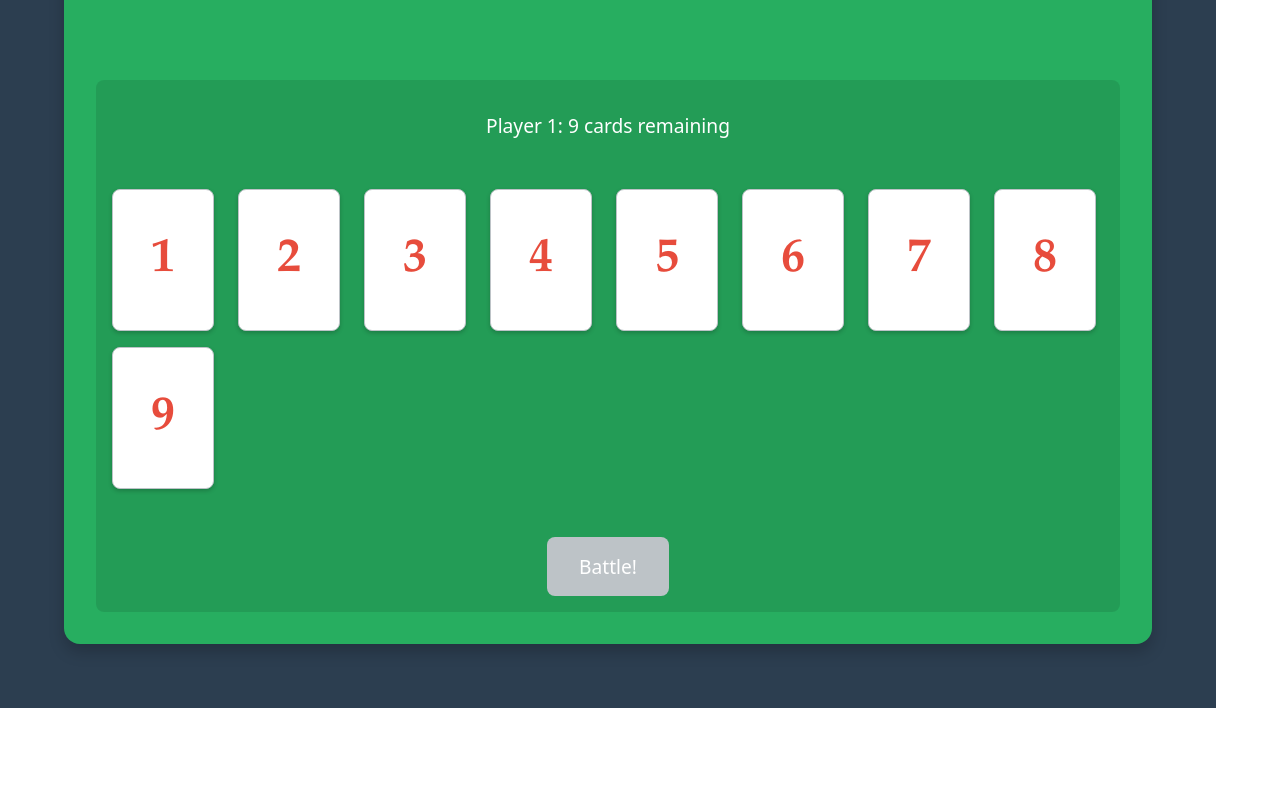
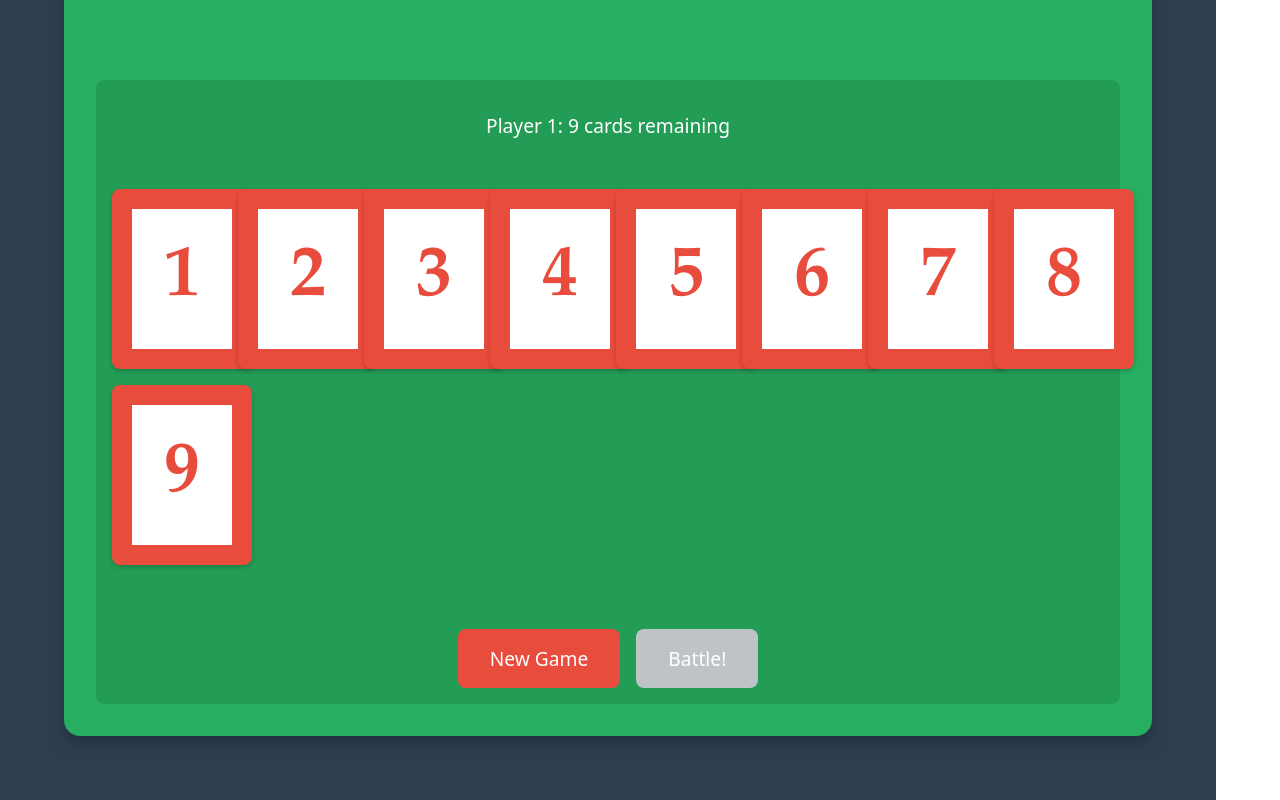
Before and after one commit to jrh330/Card-game, a React (Vite) app: page / in a window 1280 px wide. Shown: the part 570-1370 px from the top of the page. Before the commit the page ends 1278 px from the top, so only its background shows below. Built offline with nearby package versions, Linux system fonts and the light colour scheme.

Commit message:
Feature: Add New Game button, larger numbers, and red border for Player 1 cards

```diff
--- a/src/components/Card/Card.tsx
+++ b/src/components/Card/Card.tsx
@@ -7,6 +7,7 @@
     onClick?: () => void;
     disabled?: boolean;
     selected?: boolean;
+    isPlayer1?: boolean;
 }
 
 const CardContainer = styled.div<{ disabled?: boolean; selected?: boolean; isPlayer1?: boolean }>`
@@ -19,7 +20,11 @@
     align-items: center;
     cursor: ${props => props.disabled ? 'not-allowed' : 'pointer'};
     transition: all 0.2s;
-    border: ${props => props.selected ? '3px solid #f1c40f' : '1px solid #bdc3c7'};
+    border: ${props => {
+        if (props.selected) return '3px solid #f1c40f';
+        if (props.isPlayer1 && !props.disabled) return '20px solid #e74c3c';
+        return '1px solid #bdc3c7';
+    }};
     box-shadow: ${props => props.selected ? '0 0 10px #f1c40f' : '0 2px 4px rgba(0,0,0,0.2)'};
     opacity: ${props => props.disabled ? 0.7 : 1};
 
@@ -29,19 +34,20 @@
 `;
 
 const Number = styled.div<{ color: string }>`
-    font-size: 3em;
+    font-size: 4.5em;
     font-weight: bold;
     color: ${props => props.color};
     font-family: 'Palatino', 'Garamond', serif;
 `;
 
-export const Card: React.FC<CardProps> = ({ card, onClick, disabled, selected }) => {
+export const Card: React.FC<CardProps> = ({ card, onClick, disabled, selected, isPlayer1 }) => {
     if (!card.faceUp) {
         return (
             <CardContainer
                 onClick={disabled ? undefined : onClick}
                 disabled={disabled}
                 selected={selected}
+                isPlayer1={isPlayer1}
                 style={{ background: '#34495e' }}
             />
         );
@@ -54,6 +60,7 @@
             onClick={disabled ? undefined : onClick}
             disabled={disabled}
             selected={selected}
+            isPlayer1={isPlayer1}
         >
             <Number color={color}>{card.rank}</Number>
         </CardContainer>
--- a/src/components/Game/Game.tsx
+++ b/src/components/Game/Game.tsx
@@ -119,6 +119,12 @@
     font-size: 1.2em;
     text-align: center;
     margin: 1rem 0;
+`;
+
+const ButtonContainer = styled.div`
+    display: flex;
+    gap: 1rem;
+    margin-top: 1rem;
 `;
 
 interface PlayerState extends Player {
@@ -273,11 +279,11 @@
                         <PlayedCards>
                             <PlayedCardsLabel>Played Cards:</PlayedCardsLabel>
                             {player2.playedCards.map((card) => (
-                                <Card key={card.id} card={card} disabled />
+                                <Card key={card.id} card={card} disabled isPlayer1={false} />
                             ))}
                         </PlayedCards>
                         {battleCards[1] && (
-                            <Card card={battleCards[1]} disabled />
+                            <Card card={battleCards[1]} disabled isPlayer1={false} />
                         )}
                     </PlayArea>
                 </PlayerArea>
@@ -310,16 +316,22 @@
                                     onClick={() => handleCardSelect(card)}
                                     selected={selectedCard?.id === card.id}
                                     disabled={isPlayed || gameOver}
+                                    isPlayer1={true}
                                 />
                             );
                         })}
                     </CardGrid>
+                    <ButtonContainer>
+                        <Button onClick={handleNewGame}>
+                            New Game
+                        </Button>
                         <Button
                             onClick={handleBattle}
                             disabled={!selectedCard || gameOver}
                         >
                             Battle!
                         </Button>
+                    </ButtonContainer>
                 </PlayerArea>
             </Table>
         </GameContainer>
```
Lines whose indentation alone changed are shown as unchanged.
